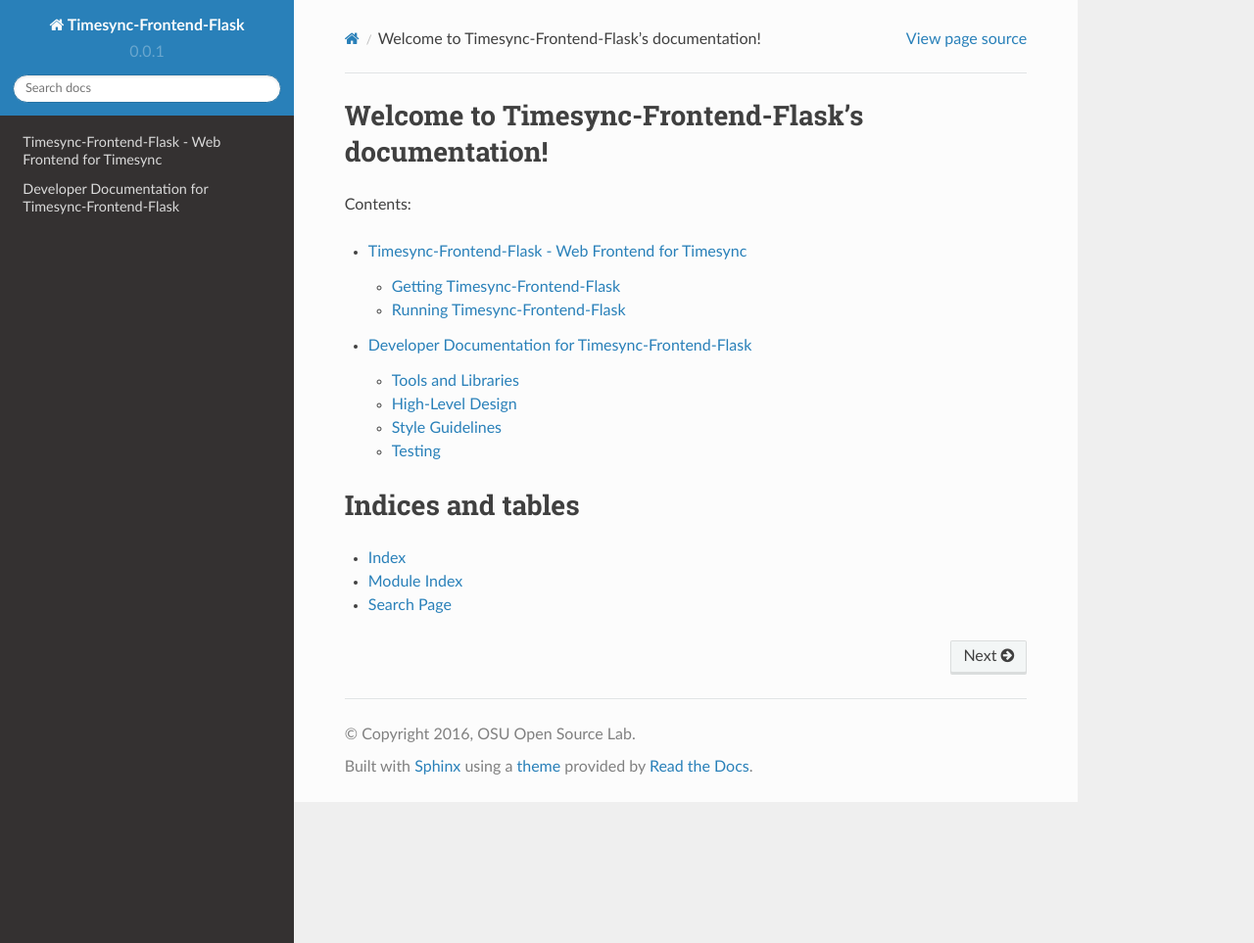
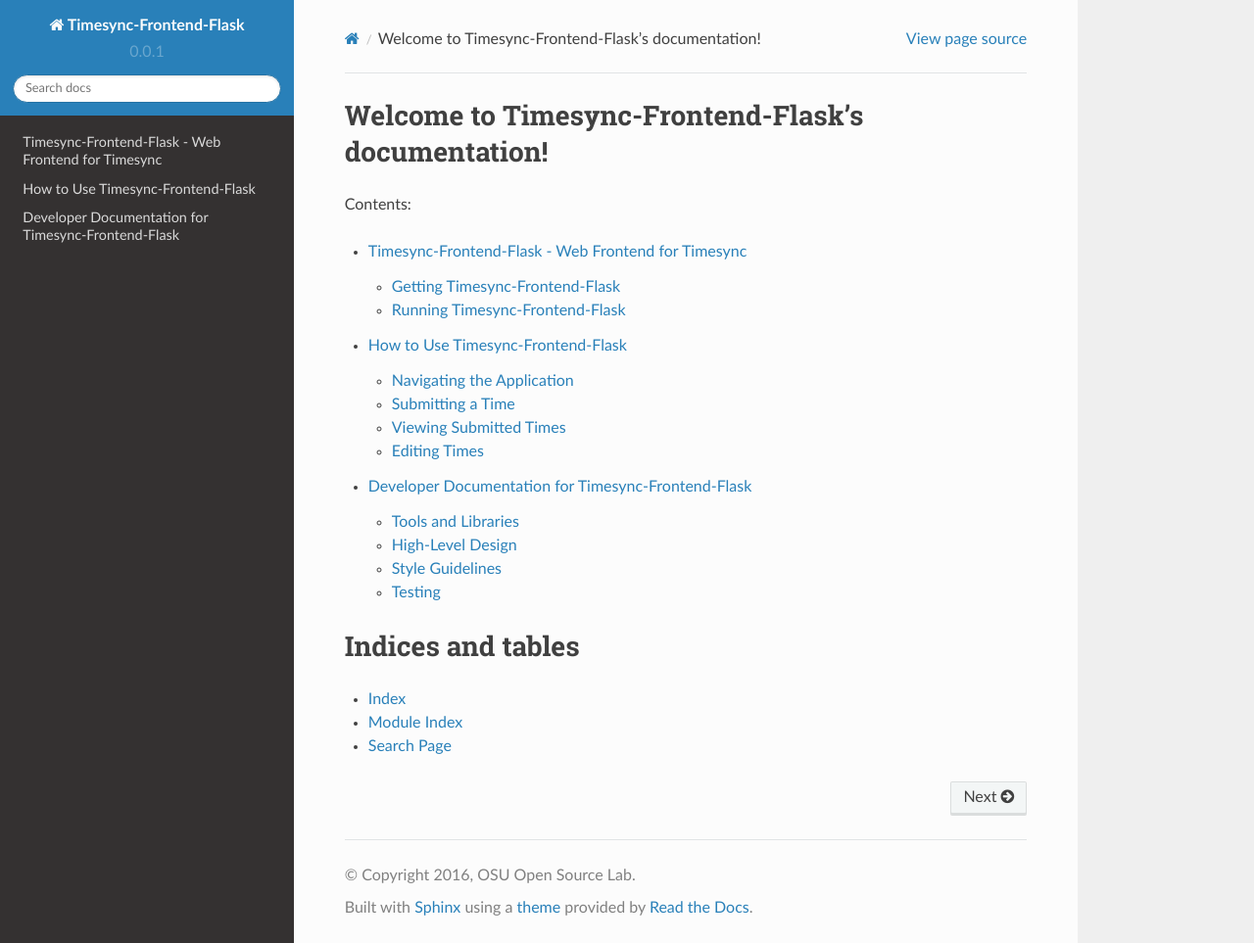
Before and after one commit to osuosl/timesync-frontend-flask, a Sphinx documentation site: the page built from docs/source/index.rst, in a window 1280 px wide and 963 px high. Shown: the whole window at 98% size. Built offline with Sphinx 7.4.7 and the Read the Docs theme 2.0.0, drawn with Linux system fonts in a browser that asks for light colours; some of the changed lines change nothing that is shown.

Commit message:
Added usage docs for submitting/viewing/editing times

```diff
--- /dev/null
+++ b/docs/source/_static/style.css
@@ -0,0 +1,8 @@
+img {
+    border:2px solid #000000;
+    width: 100%;
+}
+
+.underline {
+    text-decoration: underline;
+}
--- /dev/null
+++ b/docs/source/_templates/layout.html
@@ -0,0 +1,3 @@
+{% extends "!layout.html" %}
+
+{% set css_files = css_files + ['_static/style.css'] %}
--- a/docs/source/index.rst
+++ b/docs/source/index.rst
@@ -12,6 +12,7 @@
     :maxdepth: 2
 
     install
+    usage
     devvin
 
 
--- /dev/null
+++ b/docs/source/usage.rst
@@ -0,0 +1,117 @@
+.. _usage:
+
+.. role:: underline
+    :class: underline
+
+How to Use Timesync-Frontend-Flask
+==================================
+
+This page contains documentation on how to use timesync-frontend-flask as
+both a normal user and administrator. For documentation on how to install and
+configure the application, go to the `install`_ page.
+
+.. _install: install.html
+
+Navigating the Application
+--------------------------
+
+After you've entered the URL into your web browser and loaded the page, you
+have to log in before you can do anything. To log in, click the link at the
+top right of the page and enter your username and password into the form.
+Once you've logged in as a non-admin user, you should see a page that looks
+like this:
+
+.. image:: _static/index.png
+    :alt: The index page
+
+If you're an admin, the page should instead look like this:
+
+.. image:: _static/index_admin.png
+    :alt: The admin index page
+
+Using the links at the top right corner of the page you can log out or log
+in as another user. The links in the center of the page are used to view and
+interact with TimeSync objects such as times and projects.
+
+Submitting a Time
+-----------------
+
+To submit a time, click on :underline:`Submit Time`. After you're finished
+filling out the form, hit "Submit" to submit the time to TimeSync.
+
+.. image:: _static/submit_time.png
+    :alt: Example time submission
+
+=========== ========================================================= =========
+Field Name                         Description                        Optional?
+=========== ========================================================= =========
+Duration    The length of the time entry. Entered in the format       **No**
+            <hours>h<minutes>m
+User        The user that the submitted time belongs to               **No**
+Project     The project that the submitted time belongs to            **No**
+Activities  A comma-separated list of activities that the submitted   **Yes**
+            time belongs to
+Notes       Other information about the submitted time                **Yes**
+Issue URI   The URI of the issue that was worked on during this time  **Yes**
+            entry
+Date Worked The date that this time entry was worked on               **No**
+=========== ========================================================= =========
+
+Viewing Submitted Times
+-----------------------
+
+To view all the times that have been submitted, go to the index page and click
+on :underline:`View Times`. On this page you can view time entries that have
+been submitted to the TimeSync server.
+
+.. image:: _static/view_times.png
+    :alt: View times page
+
+You can sort times by fields other than by the default sorting (by date). To
+sort times, click on the table header of the column that you wish to sort by.
+To sort in the opposite direction (i.e. Z-A instead of A-Z), click on the table
+header once more. For example, you could choose to sort the times by the name
+of the users that submitted them. After clicking on the **User** text, the
+page might look like this:
+
+.. image:: _static/view_times_sorted.png
+    :alt: The view times page as sorted by username
+
+You can also filter times by different fields such as by user and by date
+
+.. image:: _static/view_times_filtered.png
+    :alt: the view times page after various filters have been applied
+
+============== ===============================================================
+  Field Name                              Description
+============== ===============================================================
+User           Filter time entries by username
+Project Slugs  Filter time entries by project worked on (Entered as a list of
+               values separated by commas)
+Activity Slugs Filter time entries by activity worked on (Entered as a list of
+               value separated by commas)
+Start Date     Filter times beginning on a date (Entered in ISO date format)
+End Date       Filter times ending on a date (Entered in ISO date format)
+============== ===============================================================
+
+Editing Times
+-------------
+
+In order to edit a time you must either be the user that submitted the time
+or you must be a site admin. To edit a time, find it on the View Times
+page then click the :underline:`EDIT` link next to the entry.
+
+.. image:: _static/edit_time_link.png
+    :alt: The link to get to the edit time page
+
+You'll be taken to a page similar to the Submit Time page but with the form
+that has already been partially filled in with the the time entry's current data.
+
+.. image:: _static/edit_time_before.png
+    :alt: The edit time page
+
+.. image:: _static/edit_time_after.png
+    :alt: The edit time page
+
+After you're done editing the time entry, click "Submit" to submit your
+changes.
```
Also changed, not shown: docs/source/_static/edit_time_after.png (added), docs/source/_static/edit_time_before.png (added), docs/source/_static/edit_time_link.png (added), docs/source/_static/index.png (added), docs/source/_static/index_admin.png (added), docs/source/_static/submit_time.png (added), docs/source/_static/view_times.png (added), docs/source/_static/view_times_filtered.png (added), docs/source/_static/view_times_sorted.png (added).
